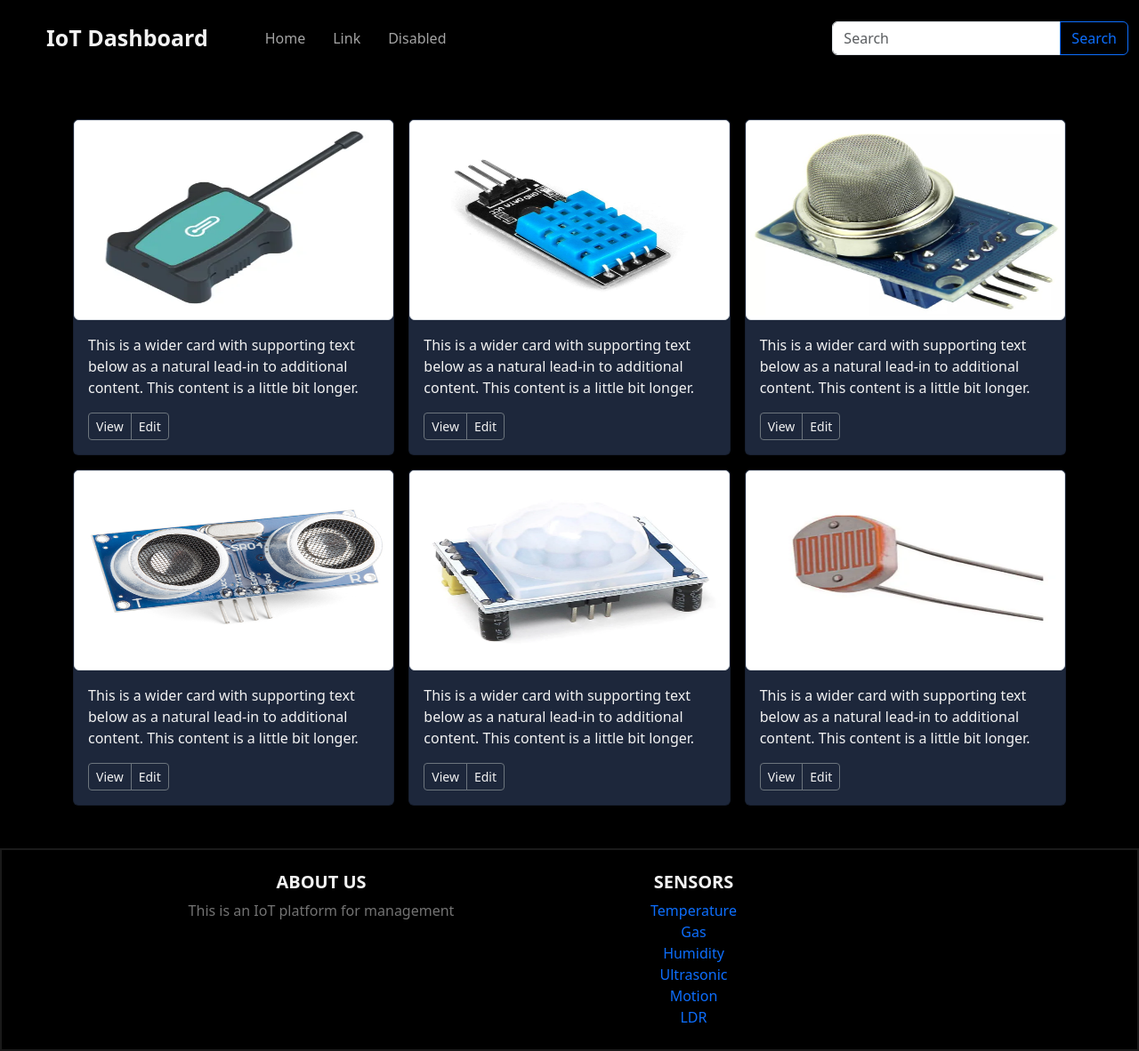
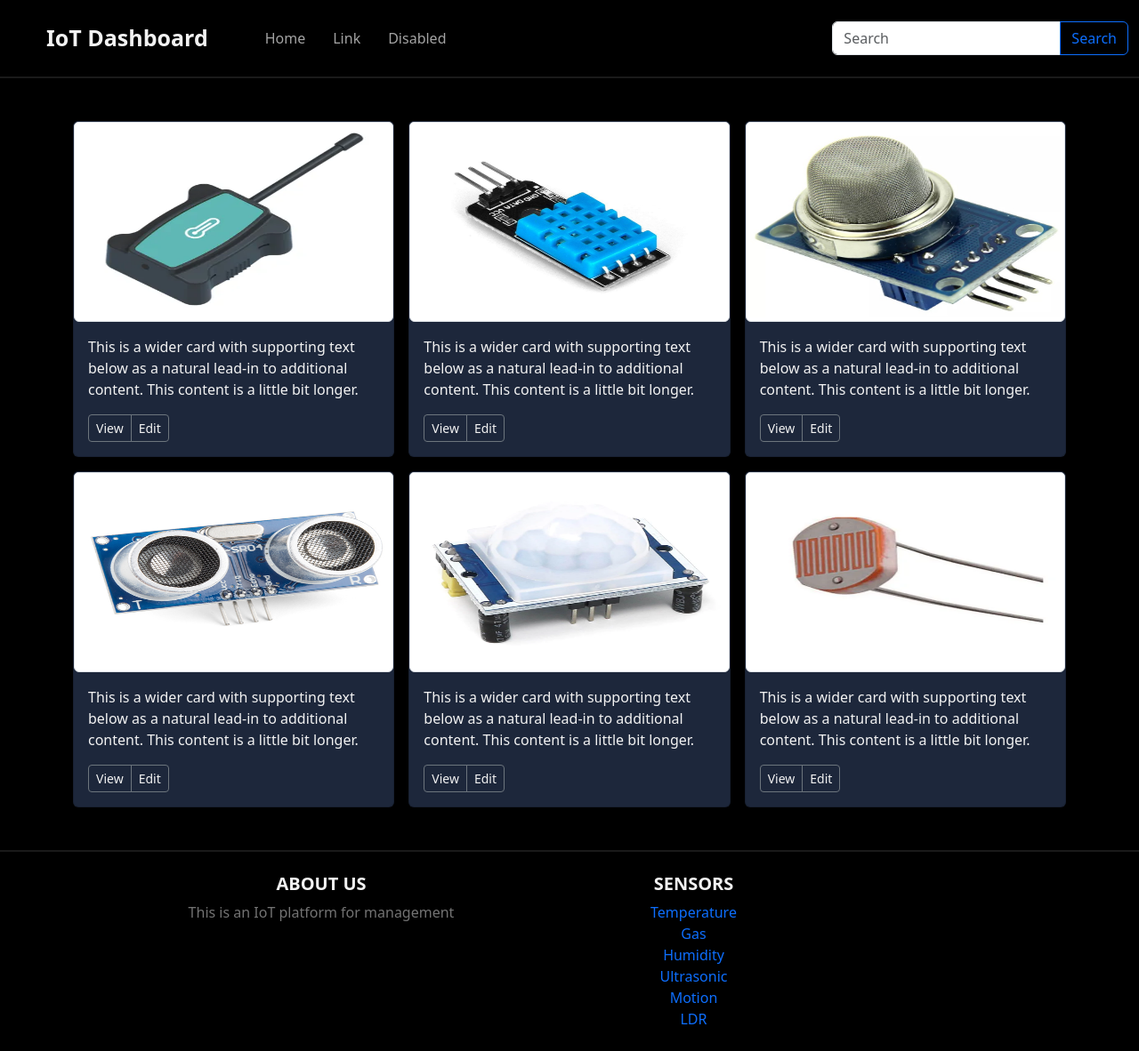
Before and after one commit to 0x2b375/myproject, a Django app: page / in a window 1280 px wide. Shown: the whole page at 89% size. Run offline with Django 5.2, Linux system fonts and the light colour scheme.

Commit message:
fixed some html

```diff
--- a/main/templates/main/index.html
+++ b/main/templates/main/index.html
@@ -23,7 +23,7 @@
     </style>
   </head>
   <body class="mb-0 primary-bg">
-    <nav class="navbar mb-0 navbar-expand-lg" style="background-color: #000000;">
+    <nav class="navbar mb-0 navbar-expand-lg" style="border-bottom: 2px solid #1a1a1a; background-color: #000000;">
       <div class="container-fluid">
         <a class="navbar-brand" href="#" style="color: #f2f2f2; margin-left: 40px; font-size: 25px; font-weight: bold;">IoT Dashboard</a>
         <button
@@ -73,11 +73,10 @@
   </body>
   <div class="album py-5">
     <div class="container">
-
       <div class="row row-cols-1 row-cols-sm-2 row-cols-md-3 g-3">
         <div class="col">
             <div class="card shadow-sm" style="background: #1d273b;">
-            <img src="static/main/img/temp.jpg" draggable="false" class="card-img-top img-thumbnail" style="height: 225px; width: 100%;" alt="..." preserveAspectRatio="xMidYMid slice" focusable="false">
+                <img src="static/main/img/temp.jpg" draggable="false" class="card-img-top img-thumbnail img-fluid" style="height: 225px;" alt="...">
                 <div class="card-body">
                     <p class="card-text" style="color: #f2f2f2;">This is a wider card with supporting text below as a natural lead-in to additional content. This content is a little bit longer.</p>
                     <div class="d-flex justify-content-between align-items-center">
@@ -91,7 +90,7 @@
         </div>
         <div class="col">
             <div class="card shadow-sm" style="background: #1d273b;">
-            <img src="static/main/img/humidity.jpg" draggable="false" class="card-img-top img-thumbnail" style="height: 225px; width: 100%;" alt="..." width="100%" height="225" preserveAspectRatio="xMidYMid slice" focusable="false">
+                <img src="static/main/img/humidity.jpg" draggable="false" class="card-img-top img-thumbnail img-fluid" style="height: 225px;" alt="...">
                 <div class="card-body">
                     <p class="card-text" style="color: #f2f2f2;">This is a wider card with supporting text below as a natural lead-in to additional content. This content is a little bit longer.</p>
                     <div class="d-flex justify-content-between align-items-center">
@@ -105,22 +104,7 @@
         </div>
         <div class="col">
           <div class="card shadow-sm" style="background: #1d273b;">
-            <img src="static/main/img/gas1.jpg" draggable="false" class="card-img-top img-thumbnail" style="height: 225px; width: 100%;" alt="..." width="100%" height="225" preserveAspectRatio="xMidYMid slice" focusable="false">
-            <div class="card-body">
-              <p class="card-text" style="color: #f2f2f2;">This is a wider card with supporting text below as a natural lead-in to additional content. This content is a little bit longer.</p>
-              <div class="d-flex justify-content-between align-items-center">
-                <div class="btn-group">
-                  <button type="button" class="btn btn-sm btn-outline-secondary" style="color: #f2f2f2;">View</button>
-                  <button type="button" class="btn btn-sm btn-outline-secondary" style="color: #f2f2f2;">Edit</button>
-                </div>
-              </div>
-            </div>
-          </div>
-        </div>
-
-        <div class="col">
-          <div class="card shadow-sm" style="background: #1d273b;">
-            <img src="static/main/img/ultrasonic.jpg" draggable="false" class="card-img-top img-thumbnail" style="height: 225px; width: 100%;" alt="..." width="100%" height="225" preserveAspectRatio="xMidYMid slice" focusable="false">
+              <img src="static/main/img/gas1.jpg" draggable="false" class="card-img-top img-thumbnail img-fluid" style="height: 225px;" alt="...">
               <div class="card-body">
                   <p class="card-text" style="color: #f2f2f2;">This is a wider card with supporting text below as a natural lead-in to additional content. This content is a little bit longer.</p>
                   <div class="d-flex justify-content-between align-items-center">
@@ -134,9 +118,9 @@
         </div>
         <div class="col">
           <div class="card shadow-sm" style="background: #1d273b;">
-            <img src="static/main/img/motion.jpg" draggable="false" class="card-img-top img-thumbnail" style="height: 225px; width: 100%;" alt="..." width="100%" height="225" preserveAspectRatio="xMidYMid slice" focusable="false">
-            <div class="card-body" style="color: #f2f2f2;">
-              <p class="card-text">This is a wider card with supporting text below as a natural lead-in to additional content. This content is a little bit longer.</p>
+              <img src="static/main/img/ultrasonic.jpg" draggable="false" class="card-img-top img-thumbnail img-fluid" style="height: 225px;" alt="...">
+              <div class="card-body">
+                  <p class="card-text" style="color: #f2f2f2;">This is a wider card with supporting text below as a natural lead-in to additional content. This content is a little bit longer.</p>
                   <div class="d-flex justify-content-between align-items-center">
                       <div class="btn-group">
                           <button type="button" class="btn btn-sm btn-outline-secondary" style="color: #f2f2f2;">View</button>
@@ -148,7 +132,21 @@
         </div>
         <div class="col">
           <div class="card shadow-sm" style="background: #1d273b;">
-            <img src="static/main/img/ldr.jpg" draggable="false" class="card-img-top img-thumbnail" style="height: 225px; width: 100%;" alt="..." width="100%" height="225" preserveAspectRatio="xMidYMid slice" focusable="false">
+              <img src="static/main/img/motion.jpg" draggable="false" class="card-img-top img-thumbnail img-fluid" style="height: 225px;" alt="...">
+              <div class="card-body">
+                  <p class="card-text" style="color: #f2f2f2;">This is a wider card with supporting text below as a natural lead-in to additional content. This content is a little bit longer.</p>
+                  <div class="d-flex justify-content-between align-items-center">
+                      <div class="btn-group">
+                          <button type="button" class="btn btn-sm btn-outline-secondary" style="color: #f2f2f2;">View</button>
+                          <button type="button" class="btn btn-sm btn-outline-secondary" style="color: #f2f2f2;">Edit</button>
+                      </div>
+                  </div>
+              </div>
+          </div>
+        </div>
+        <div class="col">
+          <div class="card shadow-sm" style="background: #1d273b;">
+              <img src="static/main/img/ldr.jpg" draggable="false" class="card-img-top img-thumbnail img-fluid" style="height: 225px;" alt="...">
               <div class="card-body">
                   <p class="card-text" style="color: #f2f2f2;">This is a wider card with supporting text below as a natural lead-in to additional content. This content is a little bit longer.</p>
                   <div class="d-flex justify-content-between align-items-center">
@@ -163,7 +161,7 @@
       </div>
     </div>
   </div>
-  <section class="bd-2" style="border-color: #1a1a1a; border-width: 2px; border-style: solid;">
+  <section class="bd-2" style="border-top: 2px solid #1a1a1a;">
     <footer class="text-center" style="color: #f2f2f2;">
 
       <div class="container p-4">
```
Lines whose indentation alone changed are shown as unchanged.
